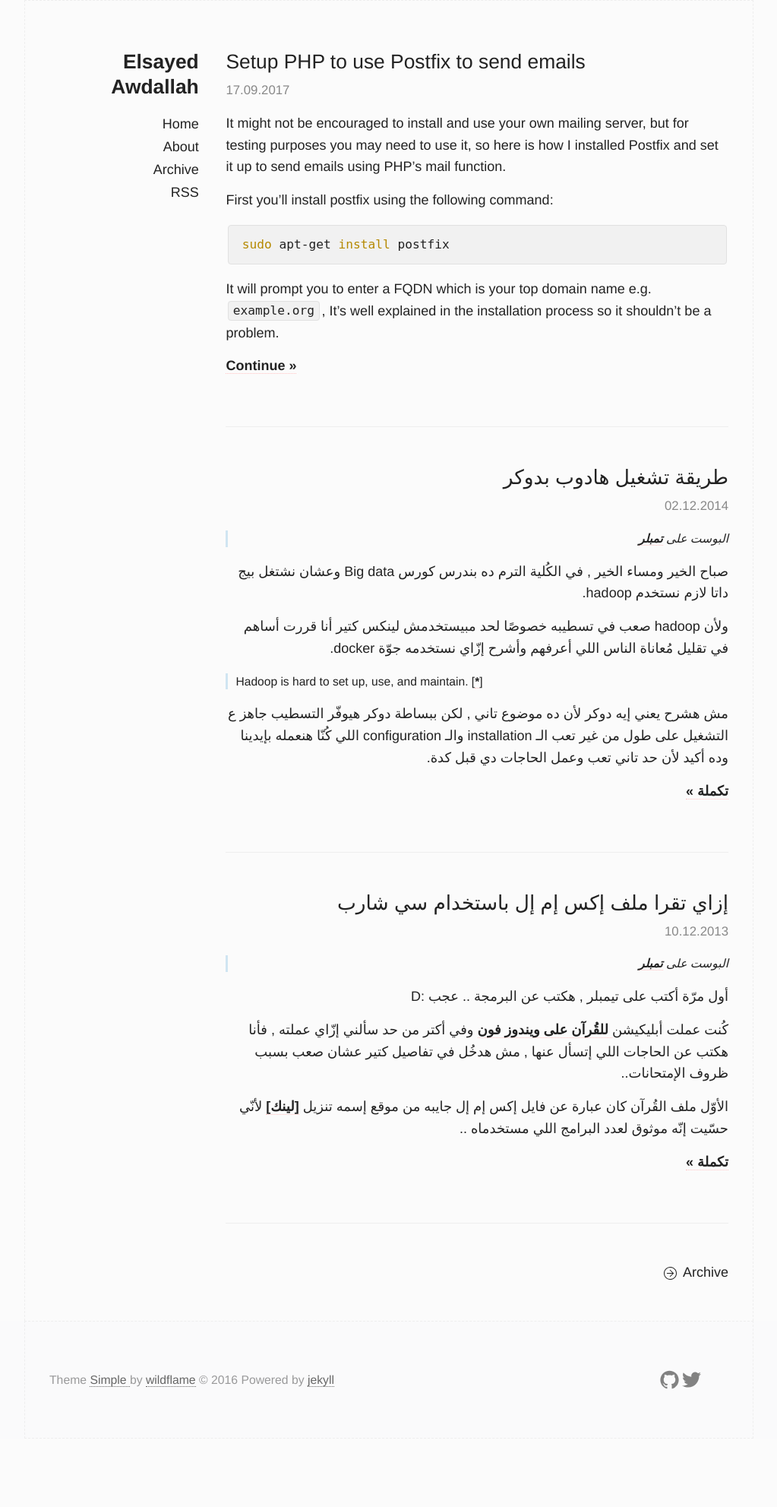
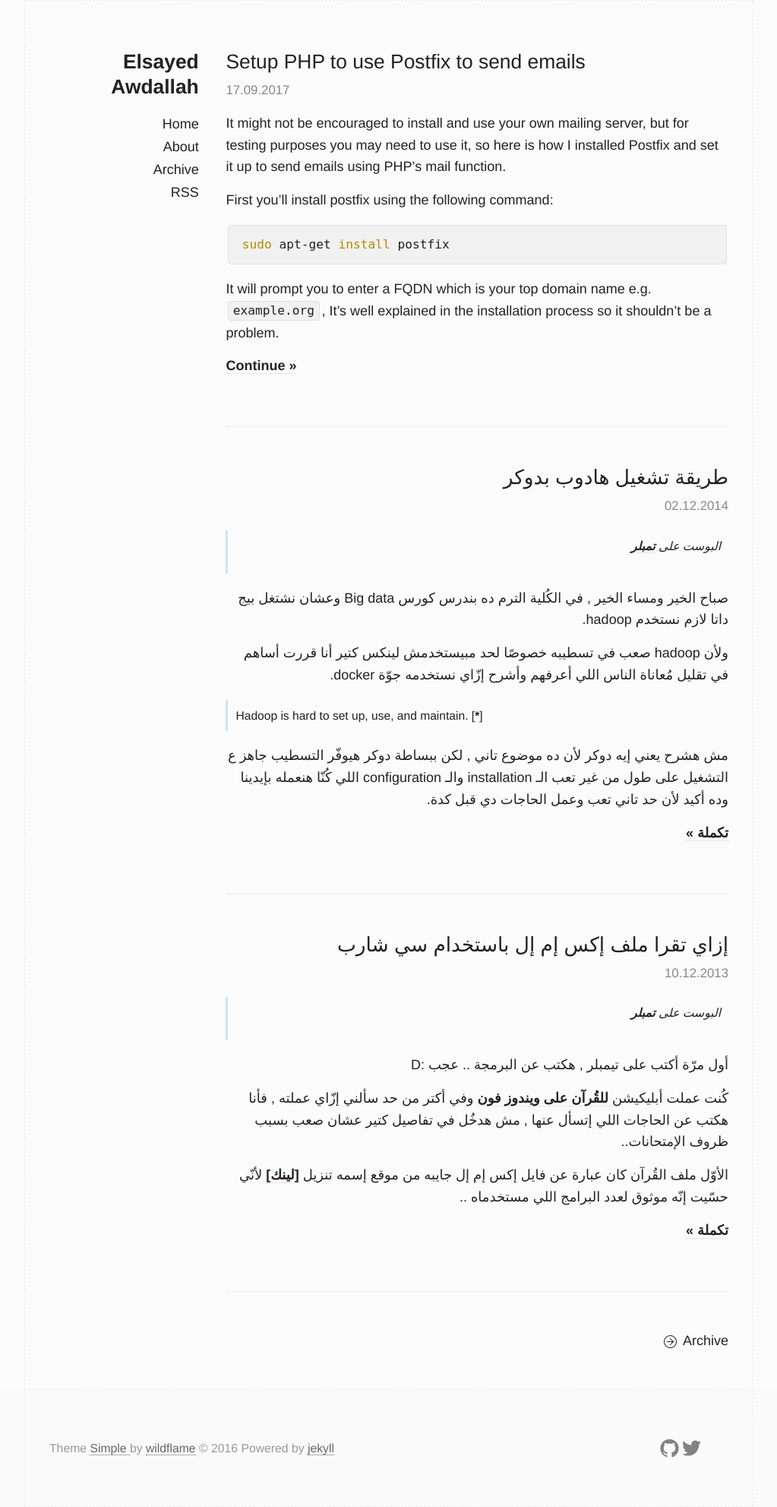
Before and after one commit to eawd/eawd.github.io, a Jekyll site: the page built from index.html, in a window 1280 px wide. Shown: the whole page at 76% size, without its empty margins (128-1151 px from the left). Built offline with Jekyll 4.4.1, drawn with Linux system fonts in a browser that asks for light colours; before the commit the page ends 1893 px from its top, so only the background shows below that.

Commit message:
change blockquote padding

```diff
--- a/_sass/_base.scss
+++ b/_sass/_base.scss
@@ -442,7 +442,7 @@ img {
 
 blockquote {
   margin: 1.5rem 0;
-  padding: 0 0 0 10px;
+  padding: 10px;
   font-style: normal;
   font-size: 100%;
   line-height: 1.8rem;
```
